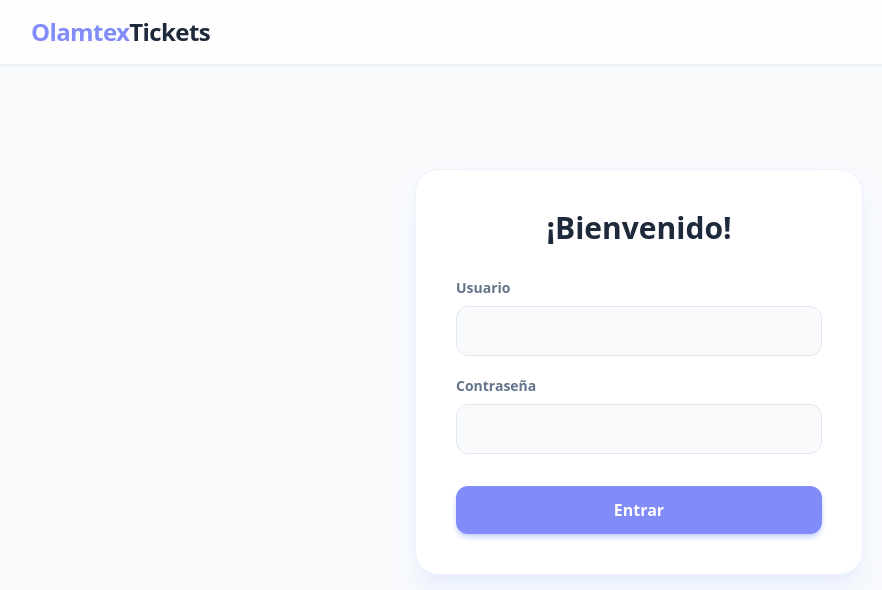
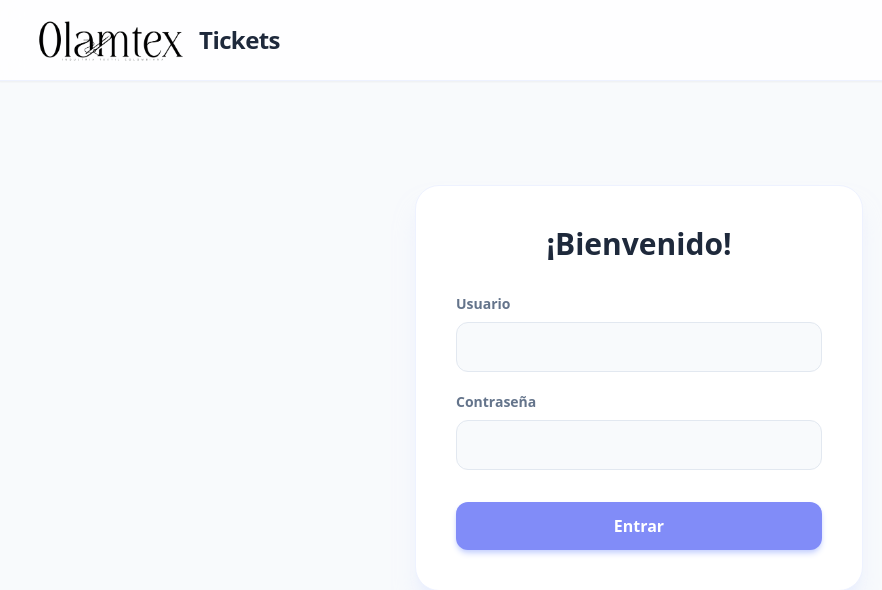
Before and after one commit to totalagroapps/Tickets-manufacturas, a FastAPI app: page /login in a window 1280 px wide. Shown: the top 590 px of the page, without its empty margins (1-883 px from the left). Run offline with FastAPI, Linux system fonts and the light colour scheme; some libraries are stand-ins or nearby versions.

Commit message:
feat: Agregar logo real a navbar, favicon y manifest

```diff
--- a/templates/base.html
+++ b/templates/base.html
@@ -5,16 +5,20 @@
     <meta name="viewport" content="width=device-width, initial-scale=1.0">
     <title>{% block title %}Sistema de Tickets{% endblock %}</title>
     <meta name="theme-color" content="#818cf8">
+    <link rel="icon" type="image/png" href="/static/logo.png">
     <link rel="manifest" href="/static/manifest.json">
-    <link rel="apple-touch-icon" href="https://ui-avatars.com/api/?name=Olamtex&background=818cf8&color=fff&size=192">
+    <link rel="apple-touch-icon" href="/static/logo.png">
     <script src="https://cdn.tailwindcss.com"></script>
 </head>
 <body class="bg-slate-50 min-h-screen font-sans text-slate-800">
     <nav class="bg-white/80 backdrop-blur-md sticky top-0 z-50 border-b border-indigo-50 shadow-sm">
         <div class="max-w-7xl mx-auto px-4 sm:px-6 lg:px-8">
-            <div class="flex justify-between h-16 items-center">
-                <div class="flex-shrink-0 font-extrabold text-xl sm:text-2xl tracking-tight text-indigo-400">
-                    <a href="/">Olamtex<span class="text-slate-800">Tickets</span></a>
+            <div class="flex justify-between h-16 sm:h-20 items-center">
+                <div class="flex-shrink-0">
+                    <a href="/" class="flex items-center gap-2">
+                        <img src="/static/logo.png" alt="Olamtex" class="h-10 sm:h-12 object-contain">
+                        <span class="font-extrabold text-xl sm:text-2xl tracking-tight text-slate-800 hidden md:block">Tickets</span>
+                    </a>
                 </div>
                 <div class="flex items-center gap-3">
                     {% if user %}
```
Also changed, not shown: static/logo.png (added), static/manifest.json.
